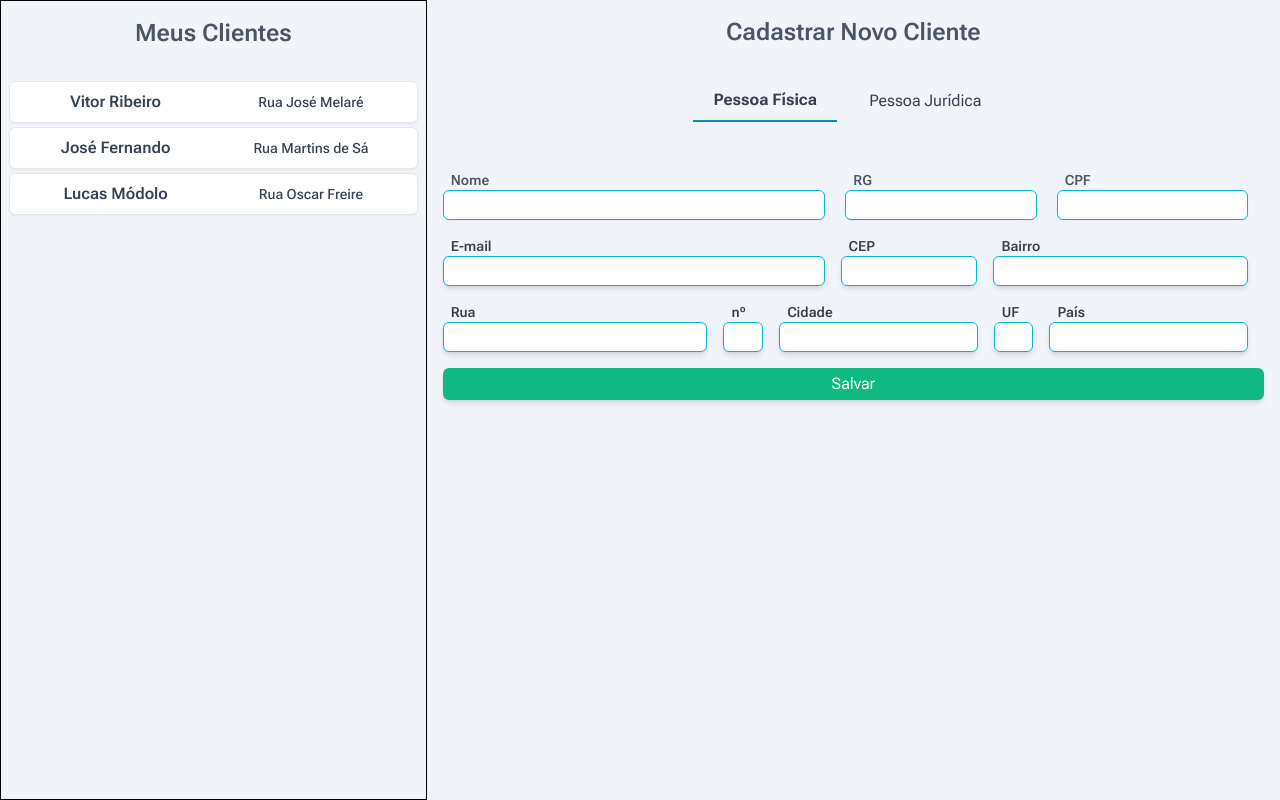
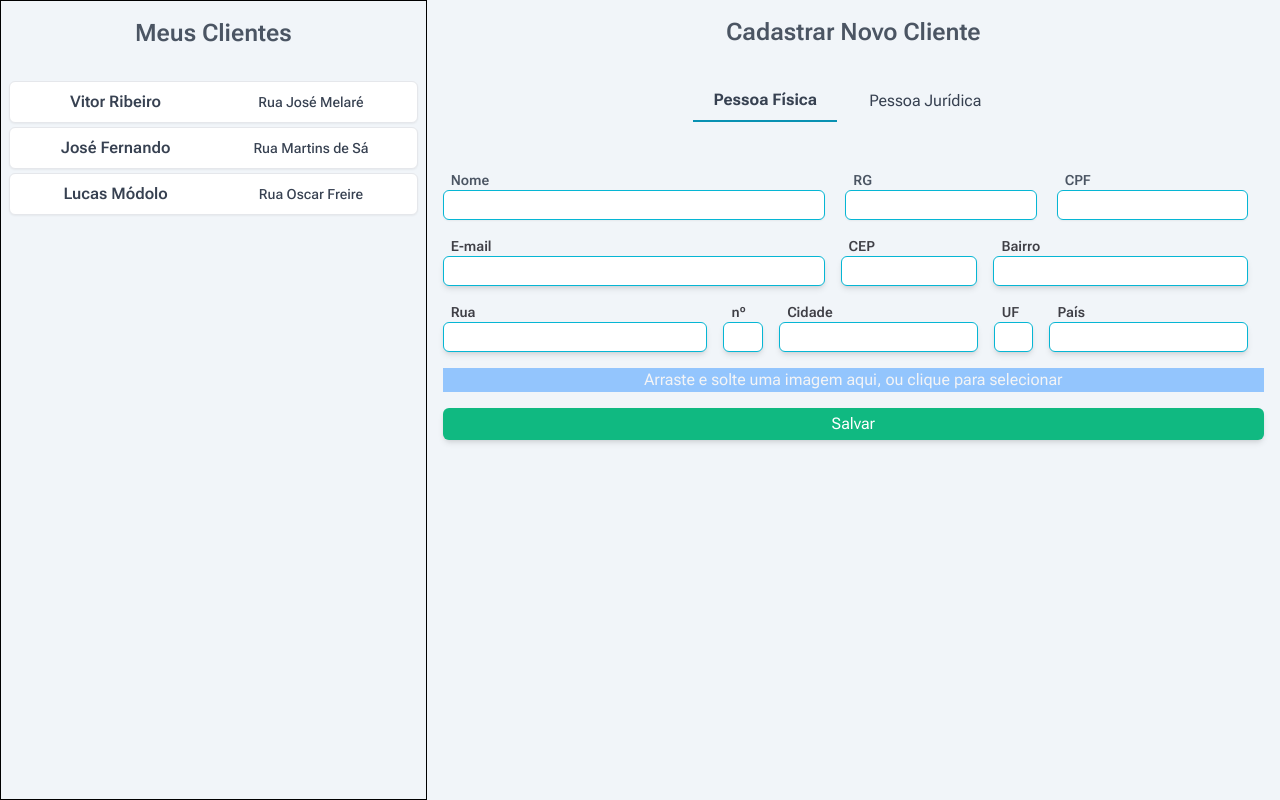
Before and after one commit to vitorrdc/webClientRegister, a Next.js app: page / in a window 1280 px wide. Built offline with nearby package versions, Linux system fonts and the light colour scheme; data requests are answered from the project's data file; a web font is replaced by a local one.

Commit message:
add react-dropzone to handle with files selection

```diff
--- a/package.json
+++ b/package.json
@@ -21,6 +21,7 @@
     "postcss": "8.4.26",
     "react": "18.2.0",
     "react-dom": "18.2.0",
+    "react-dropzone": "^14.2.3",
     "react-hook-form": "^7.45.2",
     "react-input-mask": "^2.0.4",
     "tailwindcss": "3.3.3",
--- a/src/app/page.tsx
+++ b/src/app/page.tsx
@@ -8,6 +8,8 @@ import {useForm} from 'react-hook-form'
 import { z } from 'zod'
 import { zodResolver } from '@hookform/resolvers/zod'
 import InputMask from 'react-input-mask';
+import { InputAvatar } from "@/components/InputAvatar";
+
 
 interface ClientsObject {
   id: number
@@ -27,11 +29,11 @@ const registerNewClientFormSchema = z.object({
   rg: z.string()
     .nonempty('Digite um RG válido')
     .refine((val) => /^\d{2}\.\d{3}\.\d{3}-\d{1}$/.test(val), {
-      message: 'RG inválido. Use o formato xx.xxx.xxx-x',}),
+      message: 'Use o formato xx.xxx.xxx-x',}),
   cpf: z.string()
     .nonempty('Digite um CPF válido')
     .refine((val) => /^\d{3}\.\d{3}\.\d{3}-\d{2}$/.test(val), {
-      message: 'CPF inválido. Use o formato xxx.xxx.xxx-xx'
+      message: 'Use o formato xxx.xxx.xxx-xx'
     }),
   email: z.string()
     .nonempty('O E-mail é obrigatório ')
@@ -70,7 +72,7 @@ const registerNewClientFormSchema = z.object({
       return name.trim().split(' ').map(word => {
         return word[0].toLocaleUpperCase().concat(word.substring(1))
       }).join(' ')
-    })
+    }),
 })
 
 type CreateClientFormData = z.infer<typeof registerNewClientFormSchema >
@@ -84,8 +86,6 @@ const {
   } = useForm<CreateClientFormData>({
   resolver: zodResolver(registerNewClientFormSchema)
 })
-
-console.log(errors)
 
 const [outPut, setOutPut] = useState<any>('')
 const [clientType, setClientType] = useState<string>('Pessoa Física')
@@ -106,6 +106,11 @@ const [clients, setClients] = useState([
     adress: 'Rua Oscar Freire'
   },
 ] as ClientsObject[])
+const [selectedImage, setSelectedImage] = useState(null);
+
+const handleImageSelected = (file) => {
+  setSelectedImage(file);
+};
 
   function handlePhysicalClient() {
     setClientType('Pessoa Física')
@@ -170,7 +175,7 @@ const [clients, setClients] = useState([
                 <label htmlFor="name" className="text-gray-600 text-sm font-semibold ml-2">Nome</label>
                 <input
                   type="text"
-                  className=" w-full border-cyan-500 border bg-white rounded-md shadow-sm px-2 py-1 text-gray-700 text-sm focus:border-cyan-700"
+                  className={clsx("w-full border-cyan-500 border bg-white rounded-md shadow-sm px-2 py-1 text-gray-700 text-sm", {"border-red-500 border": errors.name})}
                   {...register('name')}
                 />
                 {errors.name && <span className="text-red-500 text-xs">{errors.name.message}</span>}
@@ -270,6 +275,12 @@ const [clients, setClients] = useState([
                   {errors.country && <span className="text-red-500 text-xs">{errors.country.message}</span>}
               </div>
             </div>
+            <div className="bg-blue-300 flex justify-center cursor-pointer">
+              <InputAvatar onFileSelected={handleImageSelected}/>
+              {selectedImage && (
+                <img src={URL.createObjectURL(selectedImage)} alt="Image Selected" />
+              )}
+            </div>
             <button
               type="submit"
               className="bg-emerald-500 text-white rounded-md py-1 shadow-md"
--- /dev/null
+++ b/src/components/InputAvatar.tsx
@@ -0,0 +1,19 @@
+import { useDropzone } from 'react-dropzone';
+
+export function InputAvatar({onFileSelected}) {
+
+  const { getRootProps, getInputProps  } = useDropzone({
+    accept: 'image/*',
+    onDrop: (acceptedFiles) => {
+      onFileSelected(acceptedFiles[0])
+    }
+  })
+
+  return (
+    <div {...getRootProps()} className='dropzone'>
+      <input {...getInputProps()} />
+      <p>Arraste e solte uma imagem aqui, ou clique para selecionar</p>
+    </div>
+
+  )
+}
```
Also changed, not shown: 1 other file (tests, documents, lock files or other folders).
